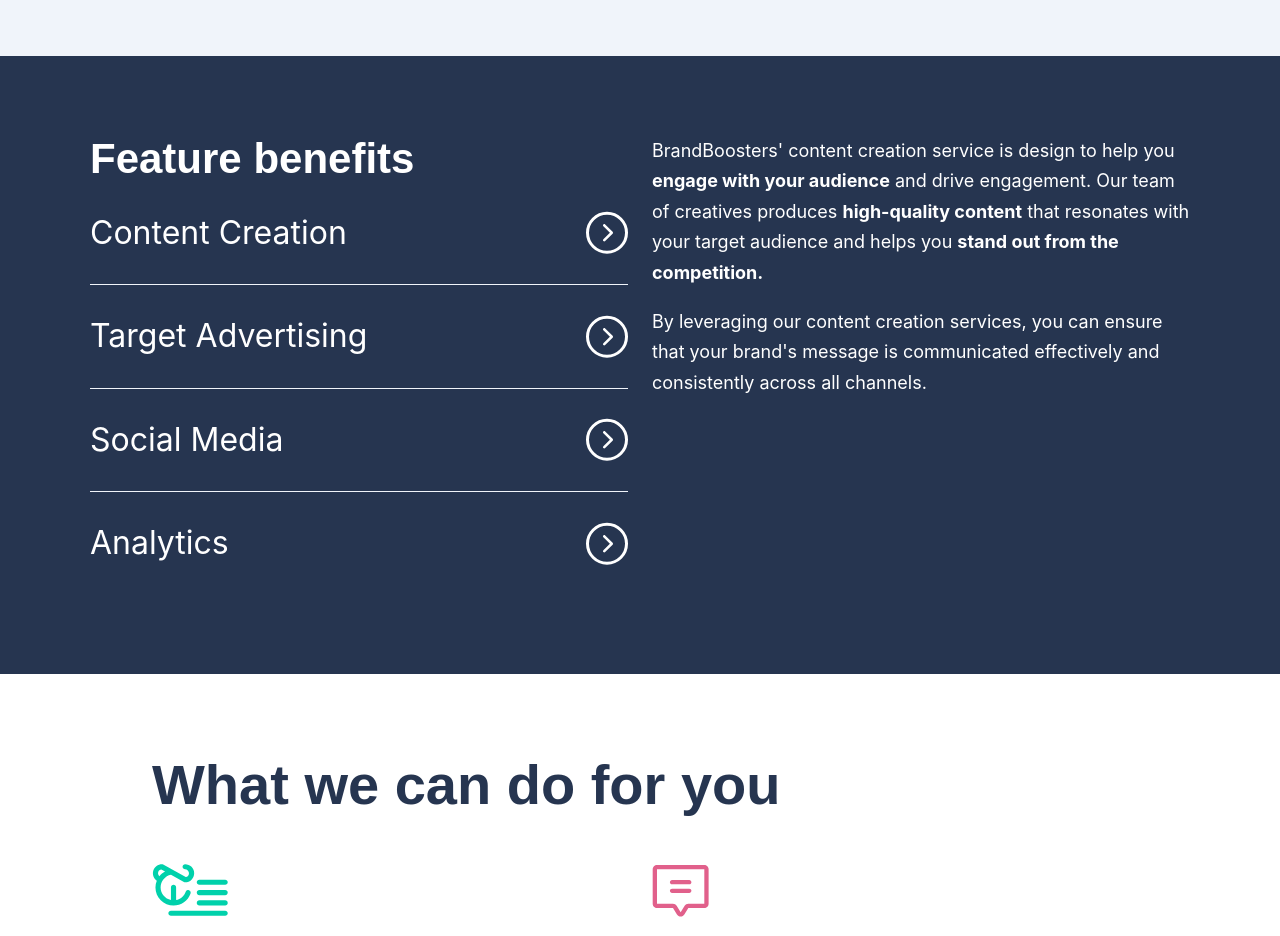
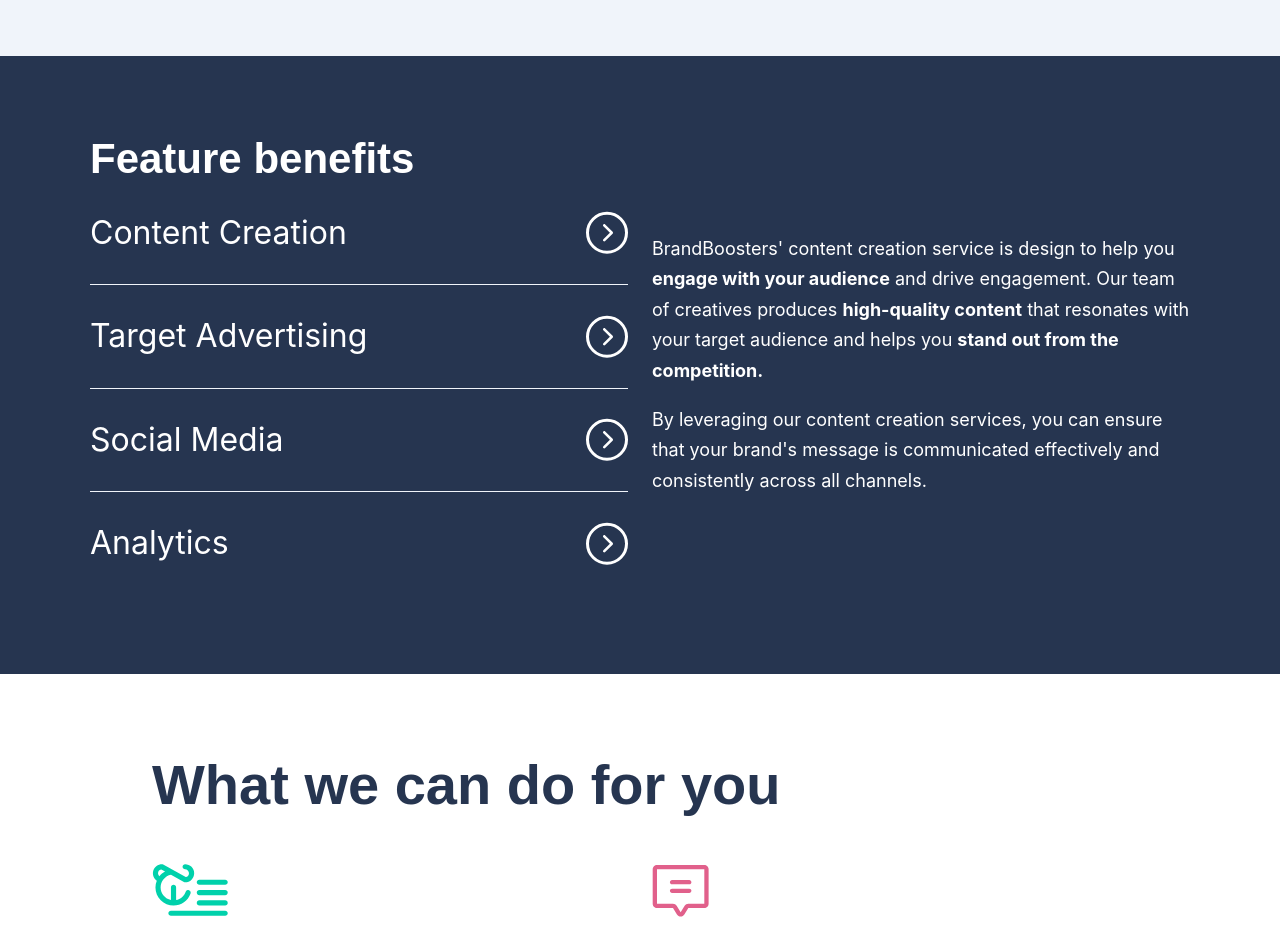
Before and after one commit to abiney1321/brand-booster, a website built with Vite: page about.html in a window 1280 px wide. Shown: the part 1620-2556 px from the top of the page. Built offline with nearby package versions, Linux system fonts and the light colour scheme; some packages are replaced by stand-ins of ours.

Commit message:
fixing the about.html

```diff
--- a/about.html
+++ b/about.html
@@ -68,7 +68,7 @@
                   </ul>
                </div>
 
-               <div class="flow">
+               <div class="flow my-auto">
                   <p>BrandBoosters' content creation service is design to help you <span class="fw-bold">engage with
                      your audience</span> and drive engagement. Our team of creatives produces <span class="fw-bold">high-quality content</span>
                      that resonates with your target audience and helps you <span class="fw-bold">stand out from the competition.</span>
```
